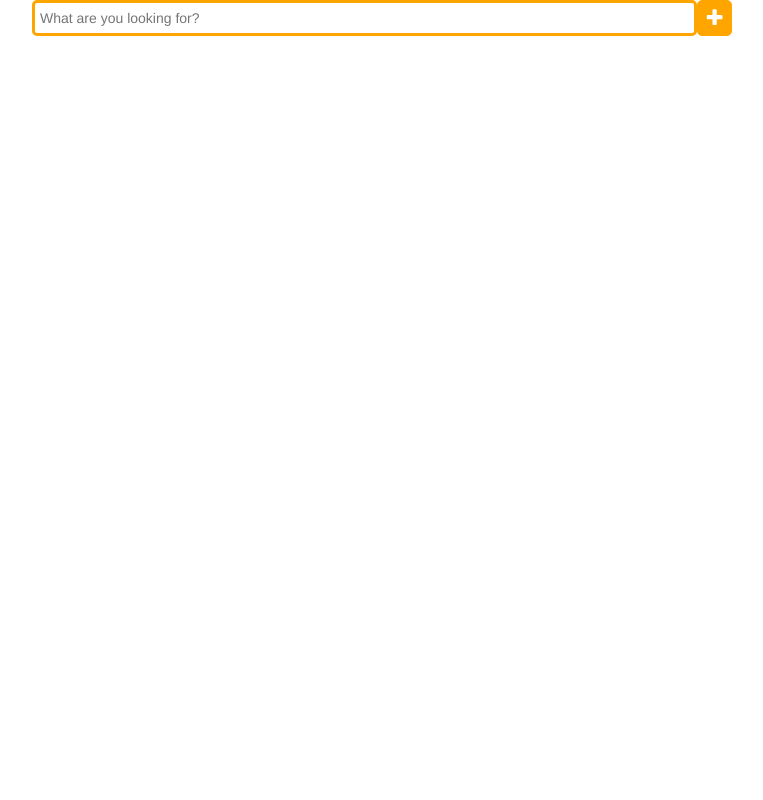
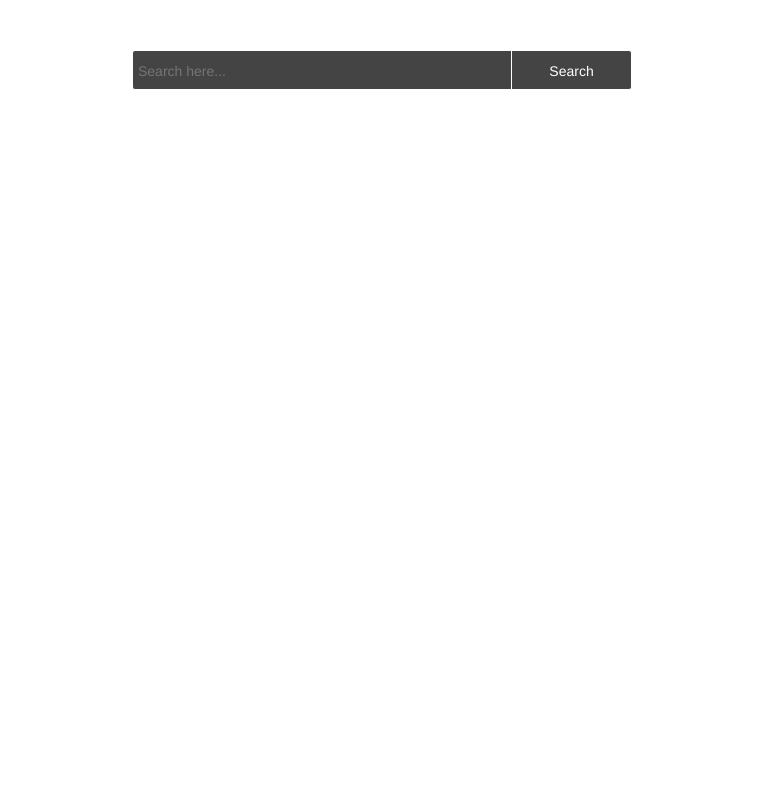
Before and after one commit to aelbarbary/avacat, a Django app: page / in a window 1280 px wide. Shown: the whole page, without its empty margins (258-1021 px from the left). Run offline with Django 3.2, Linux system fonts and the light colour scheme; some libraries are stand-ins or nearby versions.

```diff
--- a/avacatapp/templates/index.html
+++ b/avacatapp/templates/index.html
@@ -18,12 +18,17 @@
 </head>
 <body>
   <div class="wrap">
-   <div class="search">
+   <!-- <div class="search">
       <input type="text" class="searchTerm" placeholder="What are you looking for?" id="searchTerm"  onblur="search(document.getElementById('searchTerm').value)" on>
       <button type="submit" class="searchButton" onclick="search(document.getElementById('searchTerm').value)">
         <i class="fa fa-plus"></i>
       </button>
-   </div>
+   </div> -->
+
+	   <form class="search" action="">
+  		  <input type="search" placeholder="Search here..." required id="searchTerm" onblur="search(document.getElementById('searchTerm').value)">
+  	  	<button type="submit" onclick="search(document.getElementById('searchTerm').value)">Search</button>
+		 </form>
 	 <div>
  			<ul class="article-list-vertical" id="searchResults">
 
@@ -36,8 +41,8 @@
 		<li>
 				<a href="#" style="background-image: url('assets/images/pictures/sands-of-life.jpg')"></a>
 				<div>
-						<h2><a href="#">${_source.name}</a></h2>
-						<p>${_source.description}</p>
+						<h2><a href="#">${fields.name}</a></h2>
+						<p>${fields.description}</p>
 						<a href="#" class="read-more">Read more &rarr;</a>
 				</div>
 		</li>
--- a/avacatapp/urls.py
+++ b/avacatapp/urls.py
@@ -5,5 +5,6 @@ from . import views
 
 app_name = 'avacatapp'
 urlpatterns = [
-    url(r'^$', views.index, name='index')
+    url(r'^$', views.index, name='index'),
+    url(r'^search', views.search, name='search'),
 ]
--- a/avacatapp/views.py
+++ b/avacatapp/views.py
@@ -3,12 +3,22 @@ from .search import *
 from django.views.generic import CreateView
 from .models import Resource
 from .forms import ResourceForm
+from django.http import JsonResponse
+from django.views.decorators.csrf import csrf_exempt
+from django.core import serializers
+from django.http import HttpRequest,HttpResponse
+
 
 def index(request):
+    context = {}
+    return render(request, 'index.html', context)
 
-    context = {}
-
-    return render(request, 'index.html', context)
+@csrf_exempt
+def search(request):
+    searchTerm = request.POST.get('searchTerm')
+    resources = list(Resource.objects.filter(name__icontains = searchTerm))
+    data = serializers.serialize('json', resources)
+    return HttpResponse(data, content_type='application/json')
 
 class newResourceView(CreateView):
     template_name = 'new_resource_form.html'
--- a/static/css/search.css
+++ b/static/css/search.css
@@ -1,40 +1,19 @@
 @import url(https://fonts.googleapis.com/css?family=Open+Sans);
 
-body{
-  background: #f2f2f2;
-  font-family: 'Open Sans', sans-serif;
-}
+body { no-repeat center center fixed; background-size:cover;}
 
-.search {
-  width: 100%;
-  position: relative
-}
+.search {width: 500px;height: 40px;margin: 50px auto;background: #444;border-radius:  3px;border: 1px solid #fff;}
 
-.searchTerm {
-  float: left;
-  width: 95%;
-  border: 3px solid #FFA500;
-  padding: 5px;
-  border-radius: 5px;
-  outline: none;
-  color: #9DBFAF;
-}
+.search input {width: 370px;padding: 10px 5px;float: left;color: #ccc;border: 0;background: transparent;border-radius: 3px 0 0 3px;}
 
-.searchTerm:focus{
-  color: #00B4CC;
-}
+.search input:focus {outline: 0;background:transparent;}
 
-.searchButton {
-  width: 5%;
-  height: 36px;
-  border: 1px solid #FFA500;
-  background: #FFA500;
-  text-align: center;
-  color: #fff;
-  border-radius: 5px;
-  cursor: pointer;
-  font-size: 20px;
-}
+.search button {position: relative;float: right;border: 0;padding: 0;cursor: pointer;height: 40px;width: 120px;color: #fff;background: transparent;border-left: 1px solid #fff;border-radius: 0 3px 3px 0;}
+
+.search button:hover {background: #fff;color:#444;}
+.search button:active {box-shadow: 0px 0px 12px 0px rgba(225, 225, 225, 1);}
+
+.search button:focus {outline: 0;}
 
 /*Resize the wrap to see the search bar change!*/
 .wrap{
--- a/static/js/search.js
+++ b/static/js/search.js
@@ -1,33 +1,107 @@
+// function search(searchTerm) {
+//   event.preventDefault();
+//   console.log(searchTerm);
+//
+//   var client = new $.es.Client({
+//     hosts: '192.168.99.100:32771'
+//   });
+//
+//   client.search({
+//   index: 'avacat',
+//   type: 'resource_index',
+//   body: {
+//     query: {
+//       match: {
+//         name: searchTerm
+//       }
+//     }
+//   }
+// }).then(function (resp) {
+//     var hits = resp.hits.hits;
+//     var searchResults = document.getElementById('searchResults');
+//     $('#searchResults').empty();
+//     hits.forEach(function(hit) {
+//         $("#searchTemplate").tmpl(hit).appendTo("#searchResults");
+//
+//     });
+//
+// }, function (err) {
+//     console.trace(err.message);
+// });
+// };
+
 function search(searchTerm) {
   event.preventDefault();
-  console.log(searchTerm);
+  $.ajax({
+      url : "search/", // the endpoint
+      type : "POST", // http method
+      data : {
+               searchTerm : searchTerm
+             },
+      success : function(json) {
+        var searchResults = document.getElementById('searchResults');
+        $('#searchResults').empty();
+        json.forEach(function(hit) {
+            console.log(hit);
+            $("#searchTemplate").tmpl(hit).appendTo("#searchResults");
+        });
+      },
+      error : function(xhr,errmsg,err) {
+          $('#answer-error-' + id).show();
+          console.log(xhr.status + ": " + xhr.responseText); // provide a bit more info about the error to the console
+      }
+  });
+};
 
-  var client = new $.es.Client({
-    hosts: '192.168.99.100:32771'
-  });
+$(function() {
+    // This function gets cookie with a given name
+    function getCookie(name) {
+        var cookieValue = null;
+        if (document.cookie && document.cookie != '') {
+            var cookies = document.cookie.split(';');
+            for (var i = 0; i < cookies.length; i++) {
+                var cookie = jQuery.trim(cookies[i]);
+                // Does this cookie string begin with the name we want?
+                if (cookie.substring(0, name.length + 1) == (name + '=')) {
+                    cookieValue = decodeURIComponent(cookie.substring(name.length + 1));
+                    break;
+                }
+            }
+        }
+        return cookieValue;
+    }
+    var csrftoken = getCookie('csrftoken');
 
-  client.search({
-  index: 'avacat',
-  type: 'resource_index',
-  body: {
-    query: {
-      match: {
-        name: searchTerm
-      }
+    /*
+    The functions below will create a header with csrftoken
+    */
+
+    function csrfSafeMethod(method) {
+        // these HTTP methods do not require CSRF protection
+        return (/^(GET|HEAD|OPTIONS|TRACE)$/.test(method));
     }
-  }
-}).then(function (resp) {
-    var hits = resp.hits.hits;
-    var searchResults = document.getElementById('searchResults');
-    $('#searchResults').empty();
-    hits.forEach(function(hit) {
-        $("#searchTemplate").tmpl(hit).appendTo("#searchResults");
+    function sameOrigin(url) {
+        // test that a given url is a same-origin URL
+        // url could be relative or scheme relative or absolute
+        var host = document.location.host; // host + port
+        var protocol = document.location.protocol;
+        var sr_origin = '//' + host;
+        var origin = protocol + sr_origin;
+        // Allow absolute or scheme relative URLs to same origin
+        return (url == origin || url.slice(0, origin.length + 1) == origin + '/') ||
+            (url == sr_origin || url.slice(0, sr_origin.length + 1) == sr_origin + '/') ||
+            // or any other URL that isn't scheme relative or absolute i.e relative.
+            !(/^(\/\/|http:|https:).*/.test(url));
+    }
 
+    $.ajaxSetup({
+        beforeSend: function(xhr, settings) {
+            if (!csrfSafeMethod(settings.type) && sameOrigin(settings.url)) {
+                // Send the token to same-origin, relative URLs only.
+                // Send the token only if the method warrants CSRF protection
+                // Using the CSRFToken value acquired earlier
+                xhr.setRequestHeader("X-CSRFToken", csrftoken);
+            }
+        }
     });
-
-}, function (err) {
-    console.trace(err.message);
 });
-
-
-};
```
Also changed, not shown: db.sqlite3, static/images/bg.jpg.
